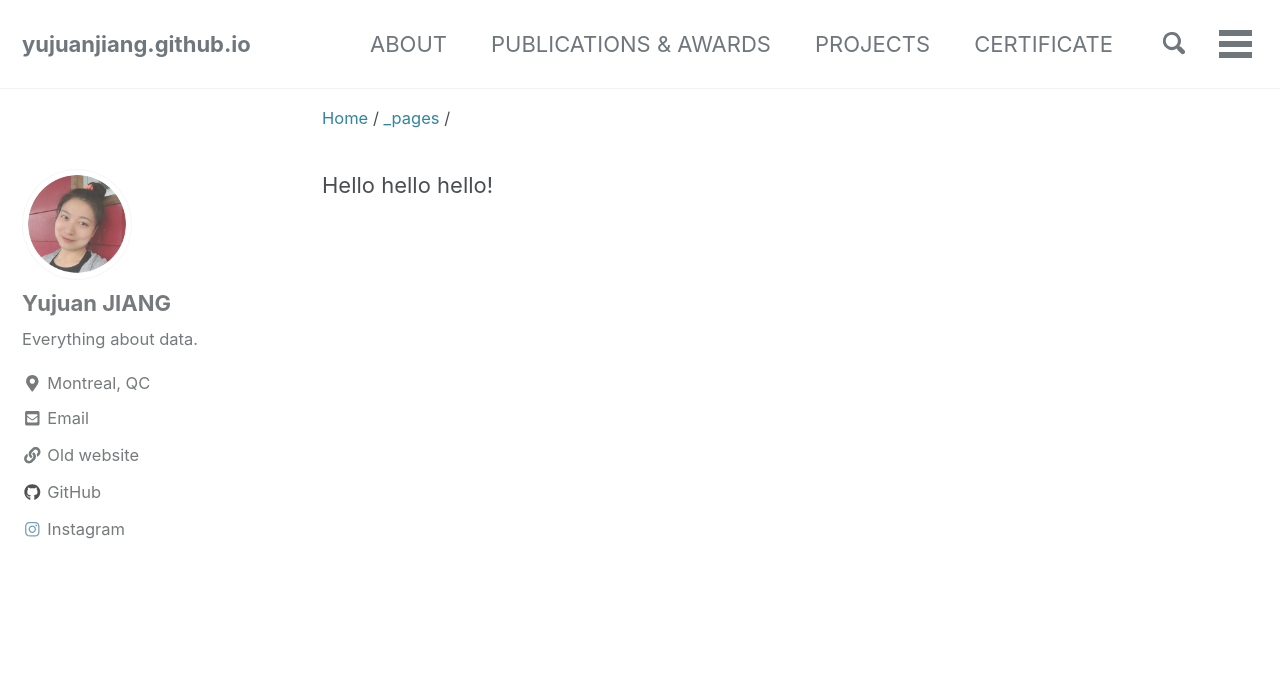
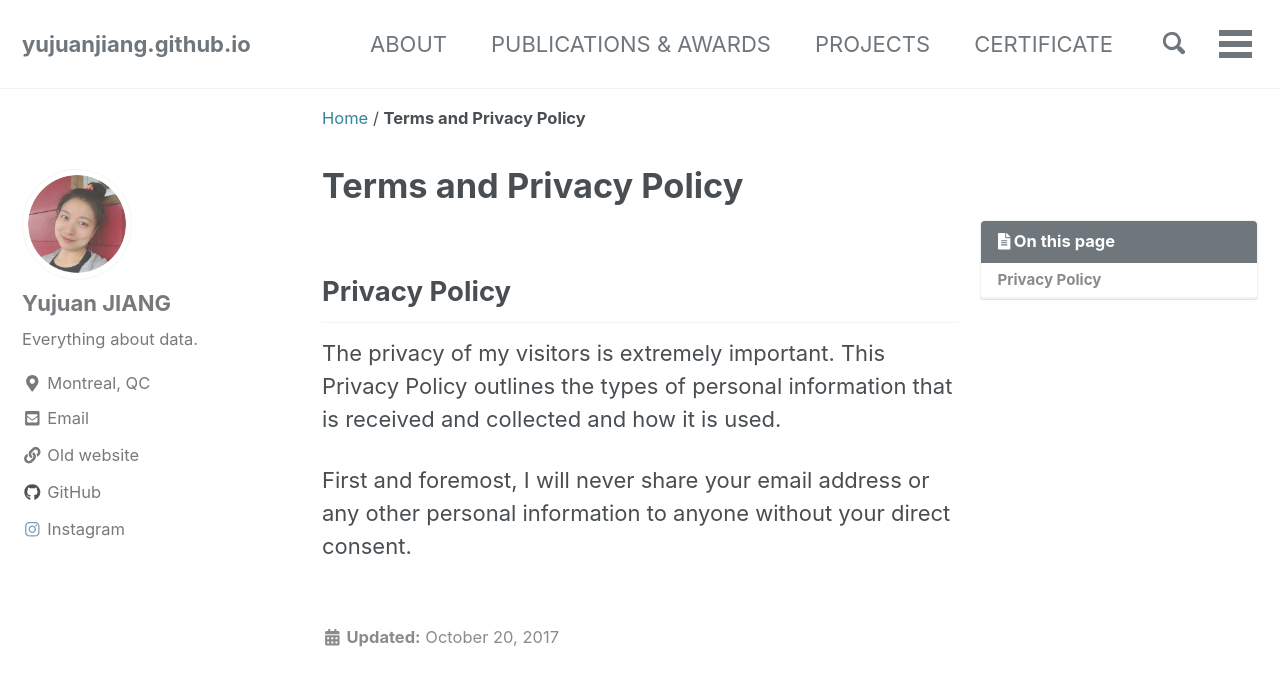
Before and after one commit to yujuanjiang/yujuanjiang.github.io, a Jekyll site: the page built from _pages/certificate.md, in a window 1280 px wide and 900 px high. Shown: the top 686 px of the window. Built offline with Jekyll 4.4.1, drawn with Linux system fonts in a browser that asks for light colours; cached includes are drawn as plain includes; nearby versions of some CDN libraries; our own code applies the rules of GitHub Pages for plain Markdown files.

Commit message:
try certificate.md

```diff
--- a/_pages/certificate.md
+++ b/_pages/certificate.md
@@ -1 +1,12 @@
-Hello hello hello!
+---
+permalink: /terms/
+title: "Terms and Privacy Policy"
+last_modified_at: 2017-10-20T12:42:38-04:00
+toc: true
+---
+
+## Privacy Policy
+
+The privacy of my visitors is extremely important. This Privacy Policy outlines the types of personal information that is received and collected and how it is used.
+
+First and foremost, I will never share your email address or any other personal information to anyone without your direct consent.
```
